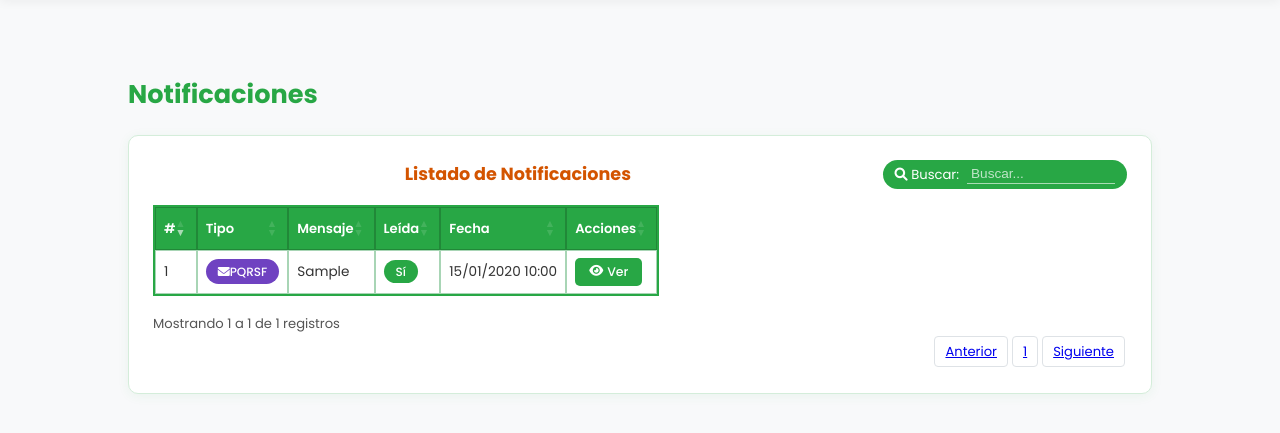
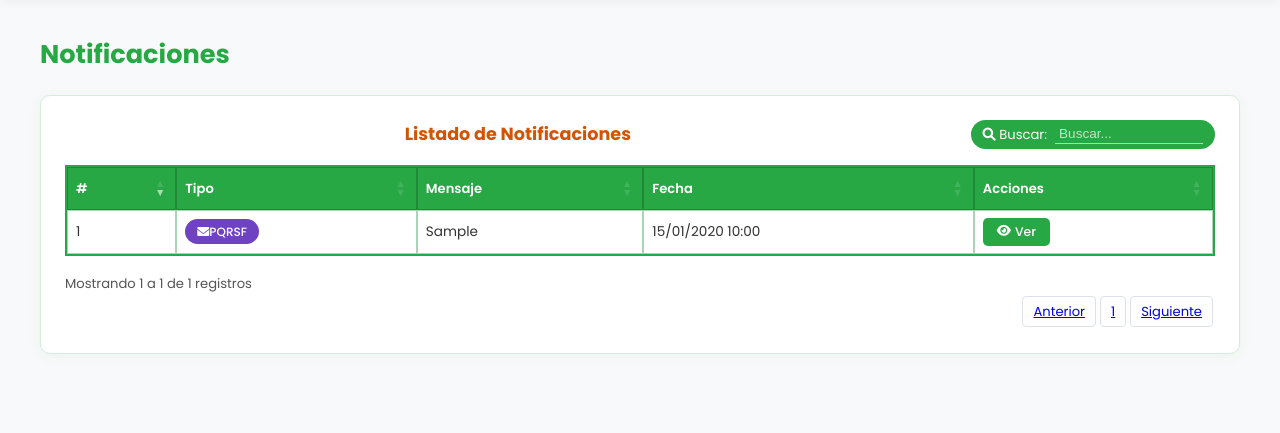
Before and after one commit to Jssancheza1019/Senafood-py, a Django app: template notificaciones/templates/notificaciones/lista.html in a window 1280 px wide. Shown: the part 75-508 px from the top of the page. Run offline with Django 5.2, Linux system fonts and the light colour scheme; the template is opened without the code that fills it: values that come from a table or form of the project are taken from there, others are empty; tables that the repository leaves empty hold one stand-in row (values such as "Sample post"); some libraries are stand-ins or nearby versions.

Commit message:
Notificacion_1.0

```diff
--- a/gestion/static/gestion/css/styles.css
+++ b/gestion/static/gestion/css/styles.css
@@ -254,14 +254,23 @@ hr {
     font-size: 18px;
 }
 
-/* --- ESTILOS PARA LOGIN Y AUTH (Añadir al final) --- */
 .auth-body {
-    background-color: var(--sena-light); /* Fondo verde clarito */
+    background-color: var(--sena-light);
     display: flex;
     justify-content: center;
-    align-items: center;
-    min-height: 100vh;
+    align-items: flex-start;
+    min-height: calc(100vh - 70px);
+    padding: 40px 20px;
     margin: 0;
+    width: 100vw;        /* ✅ ancho completo de la ventana */
+    position: relative;
+    left: 50%;
+    transform: translateX(-50%);
+    box-sizing: border-box;
+}
+
+.container {
+    padding: 0;  /* temporalmente para probar */
 }
 
 .login-container {
--- a/gestion/templates/gestion/dashboard.html
+++ b/gestion/templates/gestion/dashboard.html
@@ -134,6 +134,8 @@
         </div>
     </nav>
 
+    {% block full_content %}{% endblock %}
+
 <div class="container">
     {% block content %}
 
--- a/notificaciones/templates/notificaciones/lista.html
+++ b/notificaciones/templates/notificaciones/lista.html
@@ -5,7 +5,10 @@
 <style>
     @import url('https://fonts.googleapis.com/css2?family=Poppins:wght@400;500;600;700&display=swap');
 
-    body, .container-fluid { font-family: 'Poppins', sans-serif; }
+    body,
+    .container-fluid {
+        font-family: 'Poppins', sans-serif;
+    }
 
     .page-title {
         color: #28a745;
@@ -17,7 +20,7 @@
     .card-sena {
         border-radius: 10px;
         border: 1px solid #d4edda;
-        box-shadow: 0 2px 12px rgba(40,167,69,0.07);
+        box-shadow: 0 2px 12px rgba(40, 167, 69, 0.07);
         background-color: white;
         padding: 1.5rem;
     }
@@ -48,12 +51,16 @@
         gap: 8px;
     }
 
-    .search-wrapper label { color: white; font-size: 0.82rem; margin: 0; }
+    .search-wrapper label {
+        color: white;
+        font-size: 0.82rem;
+        margin: 0;
+    }
 
     .search-wrapper input {
         background: transparent;
         border: none;
-        border-bottom: 1px solid rgba(255,255,255,0.6);
+        border-bottom: 1px solid rgba(255, 255, 255, 0.6);
         color: white;
         font-size: 0.85rem;
         outline: none;
@@ -61,9 +68,14 @@
         padding: 2px 4px;
     }
 
-    .search-wrapper input::placeholder { color: rgba(255,255,255,0.7); }
+    .search-wrapper input::placeholder {
+        color: rgba(255, 255, 255, 0.7);
+    }
 
-    .table-sena-header { background-color: #28a745 !important; color: white !important; }
+    .table-sena-header {
+        background-color: #28a745 !important;
+        color: white !important;
+    }
 
     .table-sena-header th {
         font-weight: 600;
@@ -75,12 +87,28 @@
         white-space: nowrap;
     }
 
-    .table tbody td { vertical-align: middle; font-size: 0.85rem; padding: 7px 8px; }
-    .table tbody tr:hover { background-color: #f0fff4; }
+    .table tbody td {
+        vertical-align: middle;
+        font-size: 0.85rem;
+        padding: 7px 8px;
+    }
 
-    #tablaNotif { border: 2px solid #28a745 !important; border-collapse: collapse; }
-    #tablaNotif thead th { border: 1px solid #218838 !important; }
-    #tablaNotif tbody td { border: 1px solid #a8d5b5 !important; }
+    .table tbody tr:hover {
+        background-color: #f0fff4;
+    }
+
+    #tablaNotif {
+        border: 2px solid #28a745 !important;
+        border-collapse: collapse;
+    }
+
+    #tablaNotif thead th {
+        border: 1px solid #218838 !important;
+    }
+
+    #tablaNotif tbody td {
+        border: 1px solid #a8d5b5 !important;
+    }
 
     .badge-tipo {
         padding: 3px 12px;
@@ -90,20 +118,37 @@
         display: inline-block;
     }
 
-    .badge-pqrsf    { background-color: #6f42c1; color: white; }
-    .badge-stock    { background-color: #fd7e14; color: white; }
-    .badge-sistema  { background-color: #17a2b8; color: white; }
+    .badge-pqrsf {
+        background-color: #6f42c1;
+        color: white;
+    }
+
+    .badge-stock {
+        background-color: #fd7e14;
+        color: white;
+    }
+
+    .badge-sistema {
+        background-color: #17a2b8;
+        color: white;
+    }
 
     .badge-leida-si {
-        background-color: #28a745; color: white;
-        padding: 3px 12px; border-radius: 20px;
-        font-size: 0.75rem; font-weight: 500;
+        background-color: #28a745;
+        color: white;
+        padding: 3px 12px;
+        border-radius: 20px;
+        font-size: 0.75rem;
+        font-weight: 500;
     }
 
     .badge-leida-no {
-        background-color: #dc3545; color: white;
-        padding: 3px 12px; border-radius: 20px;
-        font-size: 0.75rem; font-weight: 500;
+        background-color: #dc3545;
+        color: white;
+        padding: 3px 12px;
+        border-radius: 20px;
+        font-size: 0.75rem;
+        font-weight: 500;
     }
 
     .btn-accion-ver {
@@ -121,10 +166,30 @@
         transition: background 0.2s;
     }
 
-    .btn-accion-ver:hover { background-color: #218838; color: white; }
+    .btn-accion-ver:hover {
+        background-color: #218838;
+        color: white;
+    }
+
+    #tablaNotif {
+        width: 100% !important;
+        margin: 0 auto;
+    }
+
+    .dataTables_wrapper,
+    .dataTables_scroll,
+    .dataTables_scrollBody {
+        width: 100% !important;
+    }
+
+    .dataTables_wrapper {
+        width: 100%;
+    }
 
     div.dataTables_filter,
-    .dataTables_wrapper .dataTables_length { display: none; }
+    .dataTables_wrapper .dataTables_length {
+        display: none;
+    }
 
     .dataTables_wrapper .dataTables_paginate {
         display: flex;
@@ -160,7 +225,19 @@
         color: #28a745 !important;
     }
 
-    .dataTables_wrapper .dataTables_info { font-size: 0.82rem; color: #555; }
+    .dataTables_wrapper .dataTables_info {
+        font-size: 0.82rem;
+        color: #555;
+    }
+
+    #tablaNotif tbody tr.no-leida td {
+        background-color: #fffde7 !important;
+        font-weight: 600;
+    }
+
+    #tablaNotif tbody tr.no-leida:hover td {
+        background-color: #fff9c4 !important;
+    }
 </style>
 
 <link rel="stylesheet" href="https://cdn.datatables.net/1.13.6/css/dataTables.bootstrap5.min.css">
@@ -179,21 +256,20 @@
             </div>
         </div>
 
-        <div class="table-responsive">
+        <div class="table-responsive w-100">
             <table id="tablaNotif" class="table table-sm table-hover table-bordered">
                 <thead class="table-sena-header">
                     <tr>
                         <th>#</th>
                         <th>Tipo</th>
                         <th>Mensaje</th>
-                        <th>Leída</th>
                         <th>Fecha</th>
                         <th>Acciones</th>
                     </tr>
                 </thead>
                 <tbody>
                     {% for n in notificaciones %}
-                    <tr>
+                    <tr {% if not n.leida %}class="no-leida" {% endif %}>
                         <td class="text-center fw-bold">{{ n.id_notificacion }}</td>
                         <td class="text-center">
                             {% if n.tipo == 'pqrsf' %}
@@ -208,13 +284,6 @@
                             title="{{ n.mensaje }}">
                             {{ n.mensaje|truncatechars:70 }}
                         </td>
-                        <td class="text-center">
-                            {% if n.leida %}
-                                <span class="badge-leida-si">Sí</span>
-                            {% else %}
-                                <span class="badge-leida-no">No</span>
-                            {% endif %}
-                        </td>
                         <td class="text-center">{{ n.fechaenvio|date:"d/m/Y H:i" }}</td>
                         <td class="text-center">
                             {% if n.tipo == 'pqrsf' and n.pqrsf %}
@@ -228,7 +297,7 @@
                     </tr>
                     {% empty %}
                     <tr>
-                        <td colspan="6" class="text-center py-4 text-muted">No tienes notificaciones.</td>
+                        <td colspan="5" class="text-center py-4 text-muted">No tienes notificaciones.</td>
                     </tr>
                     {% endfor %}
                 </tbody>
@@ -251,6 +320,12 @@
             "info": "Mostrando _START_ a _END_ de _TOTAL_ registros",
             "infoEmpty": "Sin registros",
             "paginate": { "previous": "Anterior", "next": "Siguiente" }
+        },
+        "rowCallback": function(row, data, index) {
+            if ($(row).hasClass('no-leida')) {
+                $('td', row).css('background-color', '#fffde7');
+                $('td', row).css('font-weight', '600');
+            }
         }
     });
     $('#searchNotif').on('keyup', function () {
--- a/notificaciones/views.py
+++ b/notificaciones/views.py
@@ -18,21 +18,24 @@ def contar_notificaciones(request):
 def lista_notificaciones(request):
     usuario_id = request.session.get('usuario_id')
     if not usuario_id:
-        from django.shortcuts import redirect
         return redirect('login')
 
+    # Primero obtén las notificaciones (aún con leida=False)
     notificaciones = Notificacion.objects.filter(
         usuario_id=usuario_id
     ).order_by('-fechaenvio')
 
-    # Marcar todas como leídas al abrir la página
+    # Renderiza primero
+    response = render(request, 'notificaciones/lista.html', {
+        'notificaciones': notificaciones,
+        'nombre_usuario': request.session.get('usuario_nombre', ''),
+        'rol_usuario': request.session.get('usuario_rol', ''),
+    })
+
+    # Luego marca como leídas
     Notificacion.objects.filter(
         usuario_id=usuario_id,
         leida=False
     ).update(leida=True)
 
-    return render(request, 'notificaciones/lista.html', {
-        'notificaciones': notificaciones,
-        'nombre_usuario': request.session.get('usuario_nombre', ''),
-        'rol_usuario': request.session.get('usuario_rol', ''),
-    })
+    return response
```
Also changed, not shown: gestion/templates/gestion/perfil.html (+18 -35 lines), pqrs/templates/pqrs/lista.html (+13 -2 lines). Lines whose indentation alone changed are shown as unchanged.
